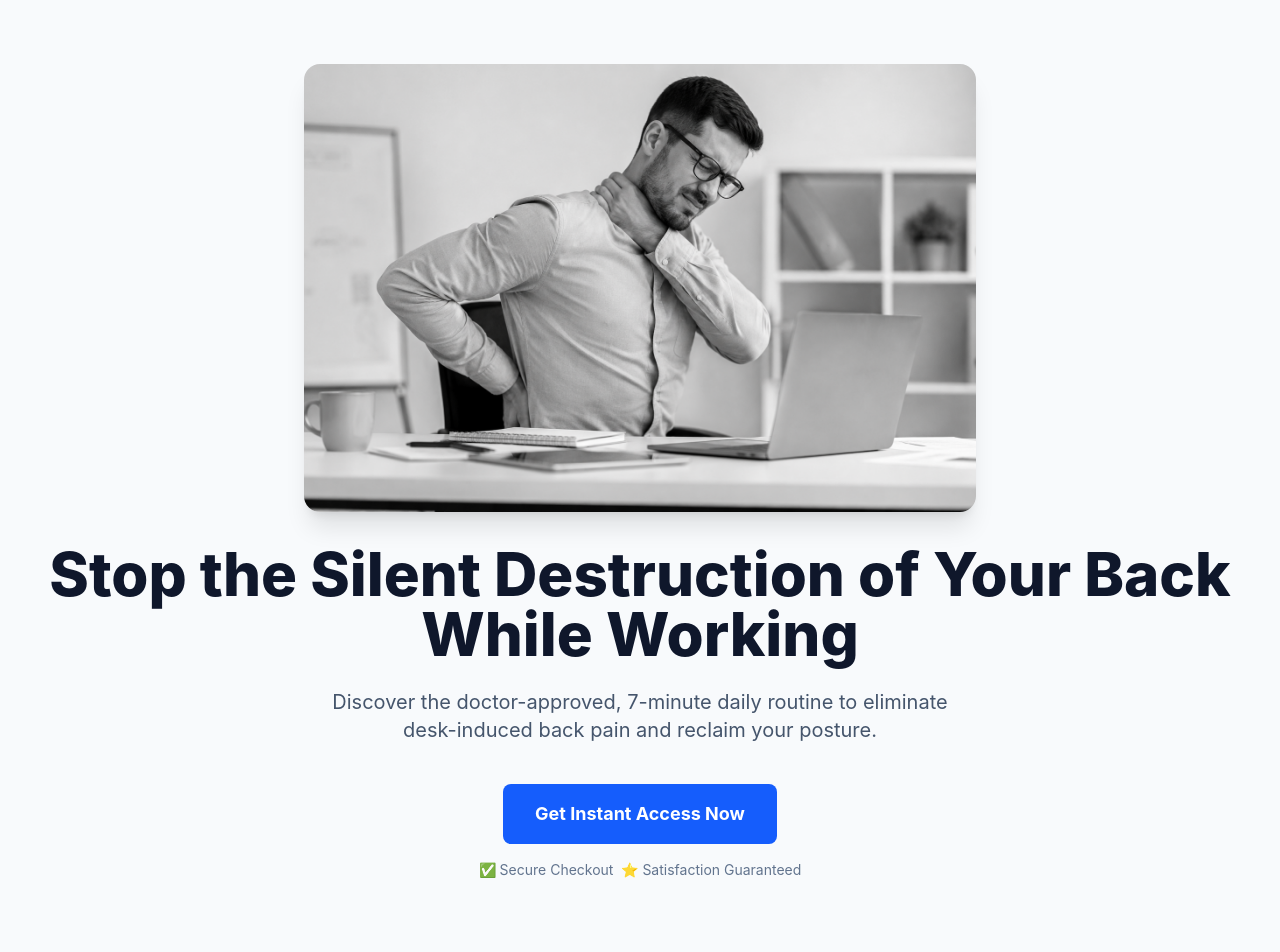
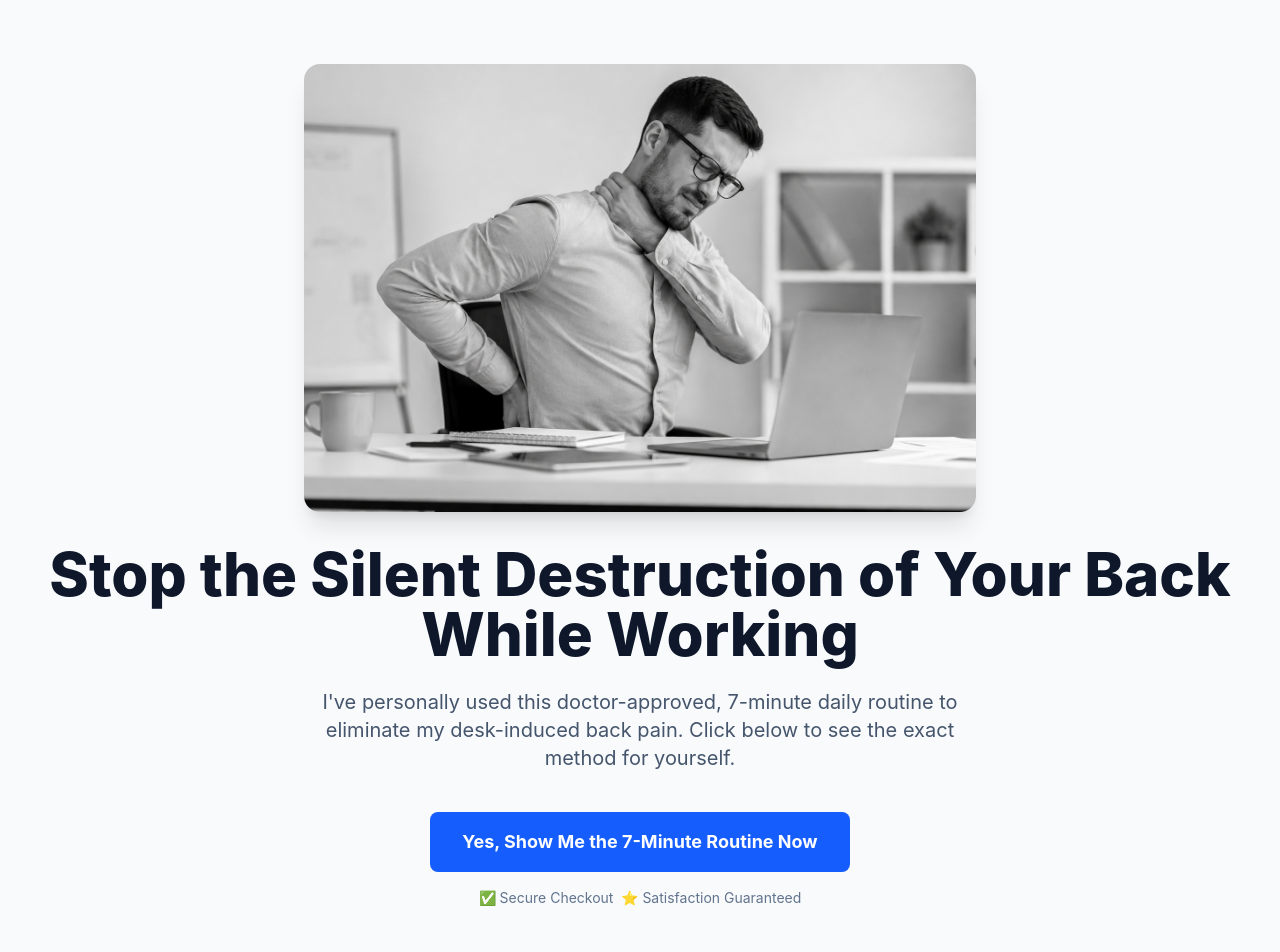
Before and after one commit to Lpluiz123/laserpack-designs, a React (Vite) app in the folder frontend/: page / in a window 1280 px wide. Shown: the top 952 px of the page. Built offline with nearby package versions, Linux system fonts and the light colour scheme.

Commit message:
Update landing page: copy and bridge page optimization

```diff
--- a/frontend/src/components/Hero.jsx
+++ b/frontend/src/components/Hero.jsx
@@ -18,8 +18,7 @@ const Hero = () => {
       </h1>
 
       <p className="text-xl text-slate-600 mb-10 max-w-2xl mx-auto">
-        Discover the doctor-approved, 7-minute daily routine to eliminate
-        desk-induced back pain and reclaim your posture.
+        I've personally used this doctor-approved, 7-minute daily routine to eliminate my desk-induced back pain. Click below to see the exact method for yourself.
       </p>
 
       <div className="hidden md:flex flex-col items-center gap-4">
@@ -33,7 +32,7 @@ const Hero = () => {
   onClick={() => handleClick()}
   className="bg-blue-600 hover:bg-blue-700 text-white font-bold py-4 px-8 rounded-lg text-lg transition cursor-pointer"
 >
-  Get Instant Access Now
+  Yes, Show Me the 7-Minute Routine Now
 </button>
         <div className="flex items-center gap-2 text-sm text-slate-500">
           <span>✅ Secure Checkout</span>
--- a/frontend/src/components/StickyCTA.jsx
+++ b/frontend/src/components/StickyCTA.jsx
@@ -21,7 +21,7 @@ export default function StickyCTA() {
           onClick={handleCtaClick}
           className="block w-full bg-blue-600 hover:bg-blue-700 text-white font-bold py-4 rounded-xl text-center text-lg shadow-lg transition-transform active:scale-95"
         >
-          Get Pain-Free Now
+          Yes, Show Me the 7-Minute Routine Now
         </button>
       </div>
     </div>
```
Also changed, not shown: 1 other file (tests, documents, lock files or other folders).
